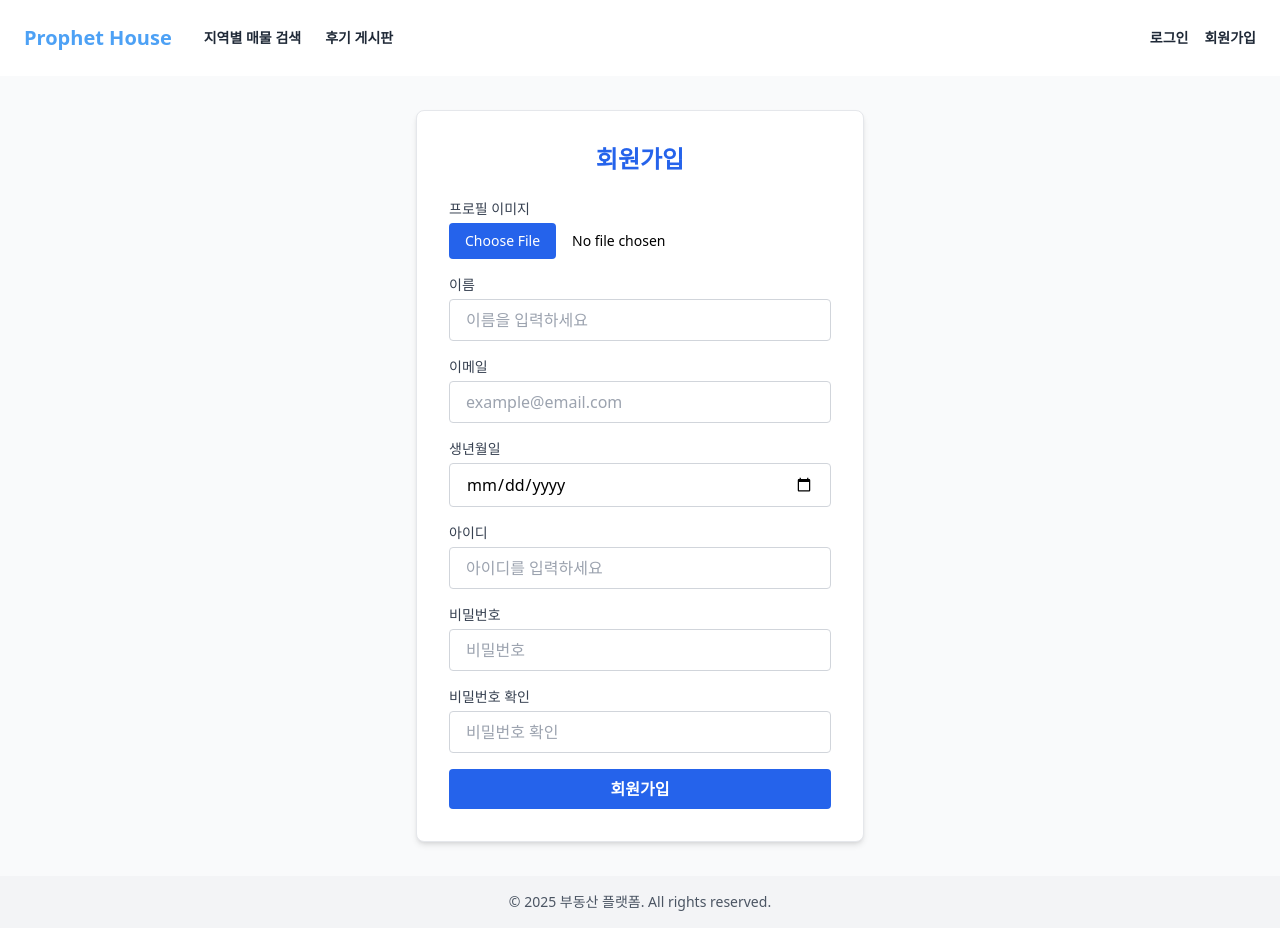
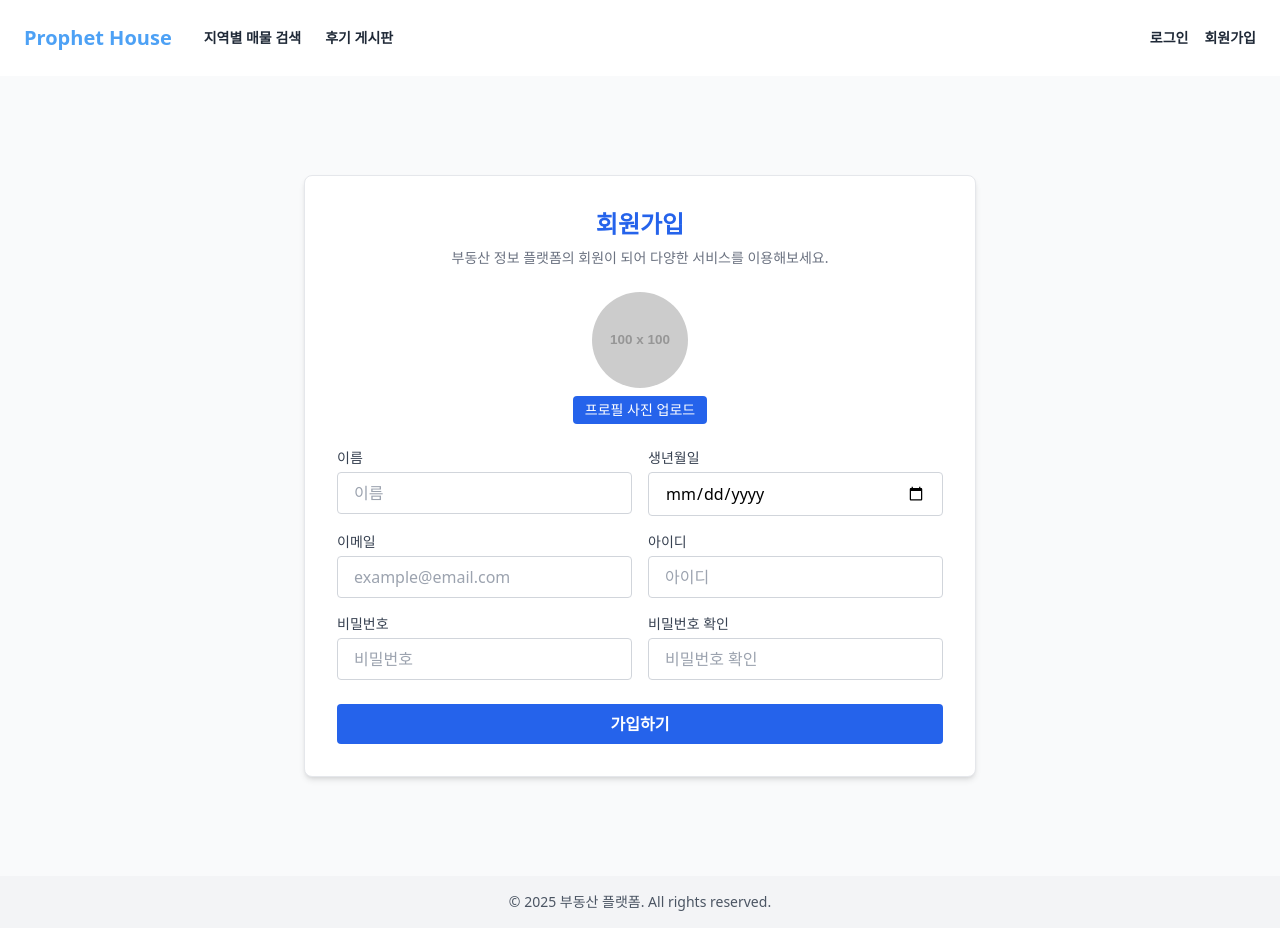
Before and after one commit to eoreunjee/final-project-prophet-house, a Vue app in the folder front/: page /signup in a window 1280 px wide. Built offline with nearby package versions, Linux system fonts and the light colour scheme.

Commit message:
vue 수정

```diff
--- a/front/src/components/NewsSection.vue
+++ b/front/src/components/NewsSection.vue
@@ -0,0 +1,65 @@
+<template>
+  <section class="max-w-6xl mx-auto mb-20">
+    <div class="flex justify-between items-center mb-6">
+      <h2 class="text-xl font-bold text-gray-800">부동산 뉴스</h2>
+      <router-link to="/news" class="text-blue-600 text-sm hover:underline">전체 뉴스 보기</router-link>
+    </div>
+    <div class="grid grid-cols-1 md:grid-cols-3 gap-6">
+      <div
+        v-for="(item, index) in news.slice(0, 6)"
+        :key="index"
+        class="p-4 bg-white rounded border shadow-sm">
+        <a :href="item.link" target="_blank">
+          <h3 class="font-semibold text-gray-800 mb-1" v-html="item.title"></h3>
+        </a>
+        <p class="text-sm text-gray-600 mb-2" v-html="item.description"></p>
+        <p class="text-xs text-gray-400">{{ getRelativeTime(item.pubDate) }}</p>
+      </div>
+    </div>
+  </section>
+</template>
+
+<script setup>
+import { ref, onMounted } from 'vue'
+import axios from 'axios'
+
+const news = ref([])
+
+const fetchNews = async () => {
+const keywords = ['부동산', '경제']
+const query = keywords.join(' OR ')
+  try {
+    const res = await axios.get('http://localhost:8080/api/news', {
+      params: { query }
+    })
+    news.value = res.data
+  } catch (err) {
+    console.error('뉴스 불러오기 실패:', err)
+  }
+}
+
+function getRelativeTime(dateString) {
+  const now = new Date()
+  const past = new Date(dateString)
+  const diffMs = now - past
+  const diffSec = Math.floor(diffMs / 1000)
+  const diffMin = Math.floor(diffSec / 60)
+  const diffHour = Math.floor(diffMin / 60)
+  const diffDay = Math.floor(diffHour / 24)
+
+  if (diffSec < 60) return '방금 전'
+  if (diffMin < 60) return `${diffMin}분 전`
+  if (diffHour < 24) return `${diffHour}시간 전`
+  if (diffDay < 7) return `${diffDay}일 전`
+
+  return past.toLocaleDateString('ko-KR', {
+    year: 'numeric',
+    month: 'short',
+    day: 'numeric'
+  })
+}
+
+onMounted(() => {
+  fetchNews()
+})
+</script>
--- a/front/src/views/HomeView.vue
+++ b/front/src/views/HomeView.vue
@@ -1,12 +1,12 @@
 <template>
-  <main class="bg-gray-50 py-12 px-4">
+  <main class="bg-gray-50">
     <!-- Hero Section -->
-    <section class="relative h-80 flex items-center justify-center mb-16 rounded-lg overflow-hidden">
+    <section class="relative h-[500px] flex items-center justify-center mb-16 overflow-hidden">
       <!-- 배경 이미지 (object-cover로 비율 유지) -->
       <img
-        src="https://i.namu.wiki/i/BnK_E5QmDZZBbXqcmhe_2QowGD6omkPOxLVGsdK6TbMtyfsEIsvE9f__XKA8mQ1cClLBtTRNOdsBxFxNwziyuw.webp"
+        src="../assets/main_apartment.png"
         alt="Hero Background"
-        class="absolute inset-0 w-full h-full object-cover"
+        class="absolute inset-0 w-full h-full object-cover object-top"
       />
       <!-- 어두운 오버레이(가독성 향상용, 선택사항) -->
       <div class="absolute inset-0 bg-black bg-opacity-40"></div>
@@ -54,29 +54,12 @@
     </section>
 
     <!-- 뉴스 영역 -->
-    <section class="max-w-6xl mx-auto mb-20">
-      <div class="flex justify-between items-center mb-6">
-        <h2 class="text-xl font-bold text-gray-800">부동산 뉴스</h2>
-        <router-link to="/news" class="text-blue-600 text-sm hover:underline"
-          >전체 뉴스 보기</router-link
-        >
-      </div>
-      <div class="grid grid-cols-1 md:grid-cols-3 gap-6">
-        <div v-for="n in 6" :key="n" class="p-4 bg-white rounded border shadow-sm">
-          <h3 class="font-semibold text-gray-800 mb-1">뉴스 제목 {{ n }}</h3>
-          <p class="text-sm text-gray-600 mb-2">
-            이곳에 간단한 뉴스 요약이 들어갑니다. 실제 뉴스 데이터로 교체하세요.
-          </p>
-          <p class="text-xs text-gray-400">2025-05-19</p>
-        </div>
-      </div>
-    </section>
-
+    <NewsSection />
   </main>
 </template>
 
 <script setup>
-// 실제 뉴스 리스트는 props 또는 API로 대체 가능
+import NewsSection from '@/components/NewsSection.vue'
 </script>
 
 <style scoped></style>
--- a/front/src/views/SignupView.vue
+++ b/front/src/views/SignupView.vue
@@ -1,84 +1,62 @@
 <template>
   <div class="flex justify-center items-center min-h-screen bg-gray-50">
-    <div class="w-full max-w-md bg-white p-8 rounded-lg shadow-md border border-gray-200">
-      <h2 class="text-2xl font-bold text-center text-blue-600 mb-6">회원가입</h2>
-      <form class="space-y-4">
+    <div class="w-full max-w-2xl bg-white p-8 rounded-lg shadow-md border border-gray-200">
+      <h2 class="text-2xl font-bold text-center text-blue-600 mb-2">회원가입</h2>
+      <p class="text-center text-sm text-gray-500 mb-6">부동산 정보 플랫폼의 회원이 되어 다양한 서비스를 이용해보세요.</p>
+
+      <form class="space-y-6">
         <!-- 프로필 이미지 -->
-        <div>
-          <label class="block mb-1 font-medium text-sm text-gray-700">프로필 이미지</label>
-          <input
-            type="file"
-            accept="image/*"
-            class="w-full text-sm file:mr-4 file:py-2 file:px-4 file:rounded file:border-0 file:text-white file:bg-blue-600 hover:file:bg-blue-700"
-          />
+        <div class="flex flex-col items-center">
+          <img src="https://via.placeholder.com/100" alt="프로필" class="w-24 h-24 rounded-full mb-2" />
+          <label class="inline-block cursor-pointer bg-blue-600 hover:bg-blue-700 text-white text-sm py-1 px-3 rounded">
+            프로필 사진 업로드
+            <input type="file" accept="image/*" class="hidden" />
+          </label>
         </div>
 
+        <!-- 2열 입력 폼 -->
+        <div class="grid grid-cols-1 md:grid-cols-2 gap-4">
           <!-- 이름 -->
           <div>
-          <label class="block mb-1 font-medium text-sm text-gray-700">이름</label>
-          <input
-            type="text"
-            placeholder="이름을 입력하세요"
-            class="w-full px-4 py-2 border border-gray-300 rounded focus:outline-none focus:ring-2 focus:ring-blue-500"
-          />
+            <label class="block mb-1 text-sm font-medium text-gray-700">이름</label>
+            <input type="text" placeholder="이름" class="w-full px-4 py-2 border border-gray-300 rounded focus:ring-2 focus:ring-blue-500" />
+          </div>
+
+          <!-- 생년월일 -->
+          <div>
+            <label class="block mb-1 text-sm font-medium text-gray-700">생년월일</label>
+            <input type="date" class="w-full px-4 py-2 border border-gray-300 rounded focus:ring-2 focus:ring-blue-500" />
           </div>
 
           <!-- 이메일 -->
           <div>
-          <label class="block mb-1 font-medium text-sm text-gray-700">이메일</label>
-          <input
-            type="email"
-            placeholder="example@email.com"
-            class="w-full px-4 py-2 border border-gray-300 rounded focus:outline-none focus:ring-2 focus:ring-blue-500"
-          />
-        </div>
-
-        <!-- 생년월일 -->
-        <div>
-          <label class="block mb-1 font-medium text-sm text-gray-700">생년월일</label>
-          <input
-            type="date"
-            class="w-full px-4 py-2 border border-gray-300 rounded focus:outline-none focus:ring-2 focus:ring-blue-500"
-          />
+            <label class="block mb-1 text-sm font-medium text-gray-700">이메일</label>
+            <input type="email" placeholder="example@email.com" class="w-full px-4 py-2 border border-gray-300 rounded focus:ring-2 focus:ring-blue-500" />
           </div>
 
           <!-- 아이디 -->
           <div>
-          <label class="block mb-1 font-medium text-sm text-gray-700">아이디</label>
-          <input
-            type="text"
-            placeholder="아이디를 입력하세요"
-            class="w-full px-4 py-2 border border-gray-300 rounded focus:outline-none focus:ring-2 focus:ring-blue-500"
-          />
+            <label class="block mb-1 text-sm font-medium text-gray-700">아이디</label>
+            <input type="text" placeholder="아이디" class="w-full px-4 py-2 border border-gray-300 rounded focus:ring-2 focus:ring-blue-500" />
           </div>
 
           <!-- 비밀번호 -->
           <div>
-          <label class="block mb-1 font-medium text-sm text-gray-700">비밀번호</label>
-          <input
-            type="password"
-            placeholder="비밀번호"
-            class="w-full px-4 py-2 border border-gray-300 rounded focus:outline-none focus:ring-2 focus:ring-blue-500"
-          />
+            <label class="block mb-1 text-sm font-medium text-gray-700">비밀번호</label>
+            <input type="password" placeholder="비밀번호" class="w-full px-4 py-2 border border-gray-300 rounded focus:ring-2 focus:ring-blue-500" />
           </div>
 
           <!-- 비밀번호 확인 -->
           <div>
-          <label class="block mb-1 font-medium text-sm text-gray-700">비밀번호 확인</label>
-          <input
-            type="password"
-            placeholder="비밀번호 확인"
-            class="w-full px-4 py-2 border border-gray-300 rounded focus:outline-none focus:ring-2 focus:ring-blue-500"
-          />
+            <label class="block mb-1 text-sm font-medium text-gray-700">비밀번호 확인</label>
+            <input type="password" placeholder="비밀번호 확인" class="w-full px-4 py-2 border border-gray-300 rounded focus:ring-2 focus:ring-blue-500" />
+          </div>
         </div>
 
         <!-- 가입 버튼 -->
         <div>
-          <button
-            type="submit"
-            class="w-full bg-blue-600 hover:bg-blue-700 text-white font-semibold py-2 rounded"
-          >
-            회원가입
+          <button type="submit" class="w-full bg-blue-600 hover:bg-blue-700 text-white font-semibold py-2 rounded">
+            가입하기
           </button>
         </div>
       </form>
@@ -87,7 +65,7 @@
 </template>
 
 <script setup>
-// 향후 v-model이나 유효성 검증 추가 가능
+// 추후 v-model, 유효성 검사 추가 가능
 </script>
 
 <style scoped></style>
```
Also changed, not shown: front/src/views/SearchApartView.vue (+0 -8 lines), 1 other file (tests, documents, lock files or other folders). Lines whose indentation alone changed are shown as unchanged.
